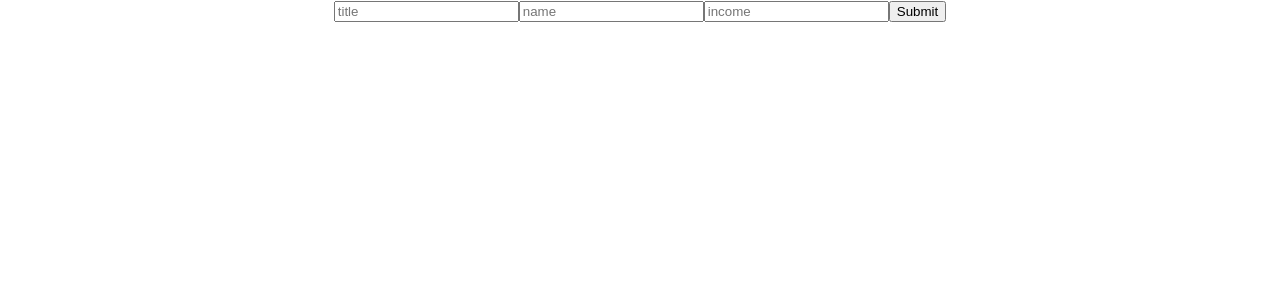
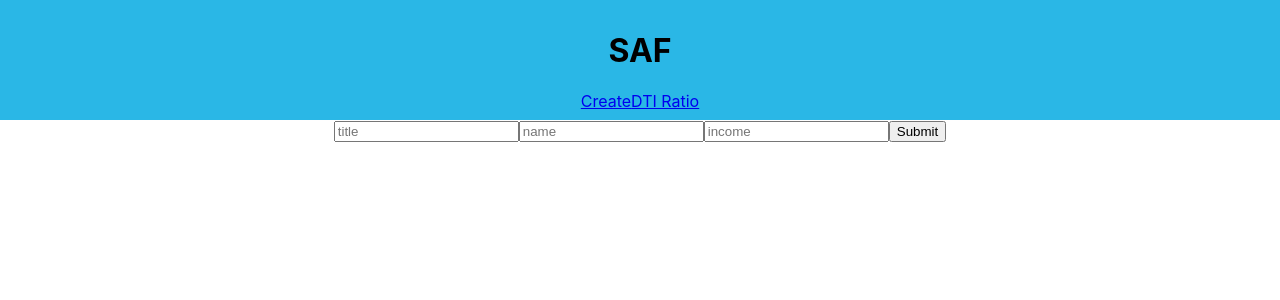
Before and after one commit to jeshaiahmiller/SAF, a React (Create React App) app in the folder frontend/: page /create in a window 1280 px wide. Shown: the top 300 px of the page. Built offline with nearby package versions, Linux system fonts and the light colour scheme.

Commit message:
updating heroku

```diff
--- a/frontend/src/App.js
+++ b/frontend/src/App.js
@@ -11,7 +11,8 @@ import DTI from '../src/screens/DTI/DTI'
 import Edit from '../src/screens/Edit/Edit'
 import { useState, useEffect } from 'react'
 import { logOut, verifyUser } from "./services/users";
-import {useNavigate} from 'react-router-dom'
+import { useNavigate } from 'react-router-dom'
+import Layout from '../src/components/Layout/Layout'
 
 
 function App() {
@@ -39,6 +40,7 @@ function App() {
 
   return (
     <div className="App">
+      <Layout>
       <Routes>
         <Route path="/" element={<Home />} />
         <Route path="/budget" element={<All />} />
@@ -49,7 +51,8 @@ function App() {
         <Route path="/owned" element={<Owned />} />
         <Route path="/DTI" element={<DTI />} />
         <Route path="/edit/:id" element={<Edit />} />
-      </Routes>
+        </Routes>
+        </Layout>
     </div>
   )
 }
--- a/frontend/src/components/Header/Header.css
+++ b/frontend/src/components/Header/Header.css
@@ -0,0 +1,7 @@
+header {
+  height: 15vh;
+  background-color: rgb(42, 183, 230);
+  display: flex;
+  justify-content: center;
+  align-items: center;
+}
--- a/frontend/src/components/Header/Header.jsx
+++ b/frontend/src/components/Header/Header.jsx
@@ -0,0 +1,24 @@
+import './Header.css'
+import {Link } from 'react-router-dom'
+
+export default function Header() {
+
+
+
+
+
+  return(
+    <header>
+    <div>
+      <div>
+        <h1>SAF</h1>
+      </div>
+          <div>
+            <Link to="/create">Create</Link>
+            <Link to='/DTI'>DTI Ratio</Link>
+          </div>
+        </div>
+  </header>
+
+  )
+}
--- a/frontend/src/components/Layout/Layout.jsx
+++ b/frontend/src/components/Layout/Layout.jsx
@@ -0,0 +1,13 @@
+import Header from '../Header/Header'
+
+
+export default function Layout(props) {
+  return (
+    <div className='layout'>
+    <Header user={props.user} />
+        <div className="layout-children">
+            {props.children}
+        </div>
+    </div>
+  )
+}
--- a/frontend/src/screens/Detail/Detail.jsx
+++ b/frontend/src/screens/Detail/Detail.jsx
@@ -65,15 +65,18 @@ export default function Detail() {
     <form onSubmit={handleSubmit}>
       <input name="title" value={expense.title} placeholder="Title" onChange={handleChange} />
         <input name="value" value={expense.value} placeholder="Amount" onChange={handleChange} />
-        <input value={expense.budget} name="budget" placeholder="Budget Number" onChange={handleChange}/>
+        {/* <input value={expense.budget} name="budget" placeholder="Budget Number" onChange={handleChange}/> */}
         <button type="submit">Submit</button>
-        {/* <select
-          value={expense.budget}
+        <select
+          // value={budgetId.id}
           onChange={handleChange}
           name="budget"
+          // options={[budgetId.title]}
         >
-          <option onChange={handleChange} name="budget" value={expense.budget}>{budgetId.title}</option>
-        </select> */}
+          <option onChange={handleChange} name="budget" value="" hidden></option>
+          <option onChange={handleChange} name="budget" value={budgetId.id}>{budgetId.title}</option>
+        </select>
+        {console.log(expense.budget)}
     </form>
     </div>
   )
--- a/frontend/src/services/budgets.js
+++ b/frontend/src/services/budgets.js
@@ -29,7 +29,7 @@ export const createBudget = async budget => {
 
 export const updateBudget = async (id, budget) => {
   try {
-      const response = await api.put(`/budget/${id}`, budget)
+      const response = await api.put(`/budget/${id}/`, budget)
       return response.data
   } catch (error) {
       throw error
@@ -38,7 +38,7 @@ export const updateBudget = async (id, budget) => {
 
 export const deleteBudget = async id => {
   try {
-      const response = await api.delete(`/budget/${id}`)
+      const response = await api.delete(`/budget/${id}/`)
       return response.data
   } catch (error) {
       throw error
```
